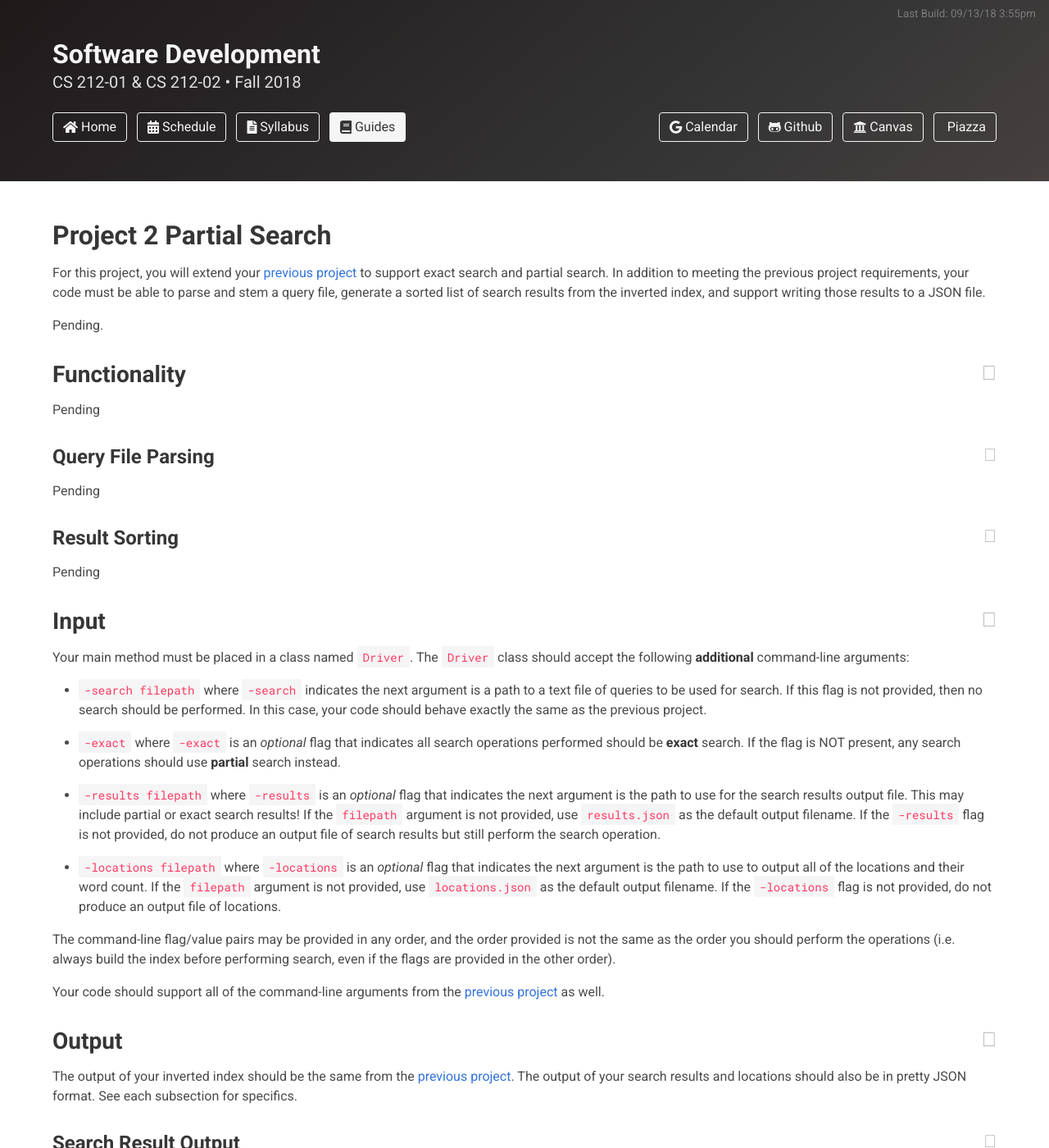
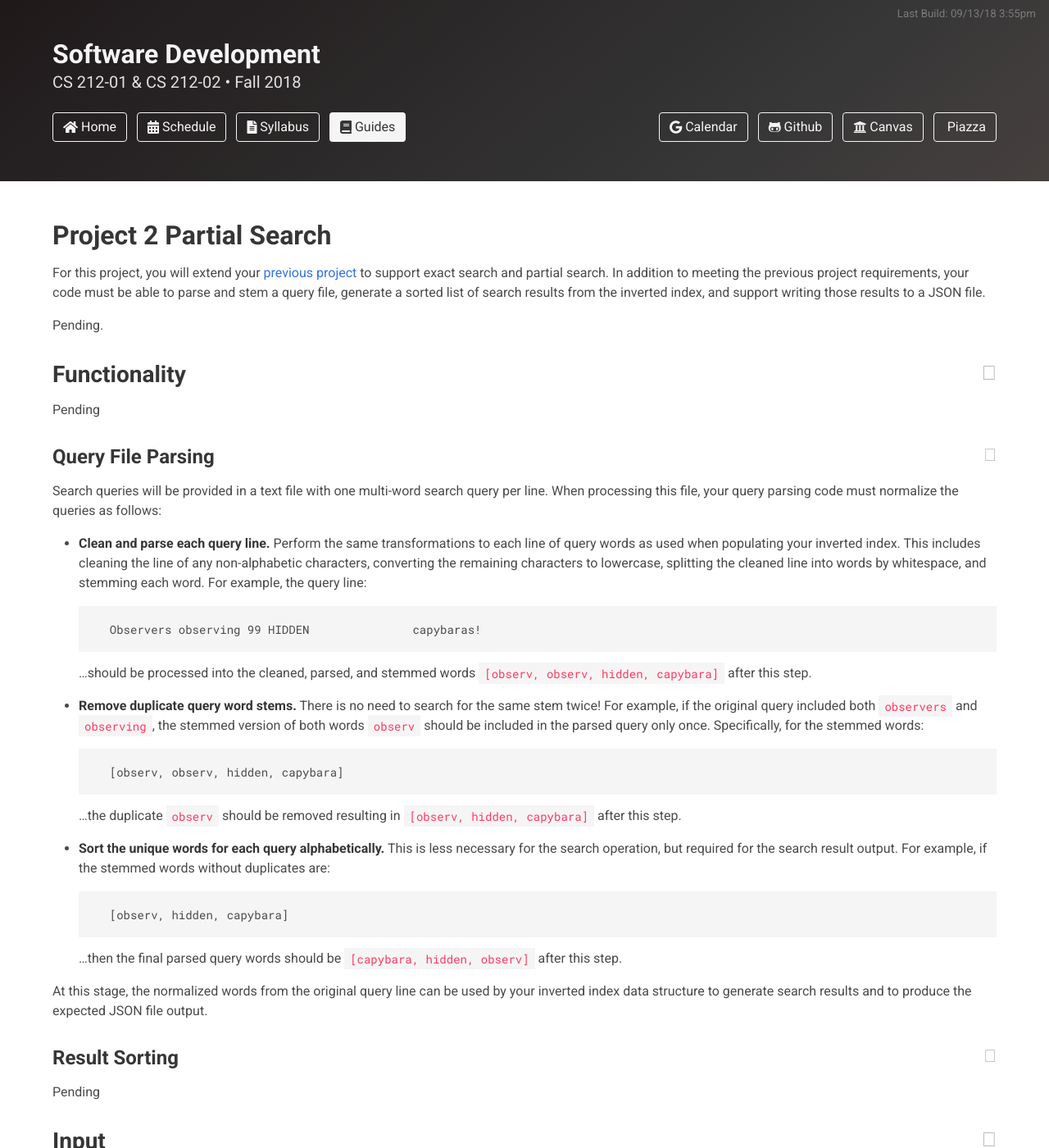
Before and after one commit to usf-cs212-fall2018/usf-cs212-fall2018.github.io, a Jekyll site: the page built from _posts/2018-09-12-project-2.md, in a window 1280 px wide and 1400 px high. Shown: the whole window at 82% size. Built offline with Jekyll 4.4.1, drawn with Linux system fonts in a browser that asks for light colours; nearby versions of some CDN libraries.

Commit message:
Adding query parsing.

````diff
--- a/_posts/2018-09-12-project-2.md
+++ b/_posts/2018-09-12-project-2.md
@@ -15,7 +15,33 @@ Pending
 
 {% include section.html level="h3" name="Query File Parsing" %}
 
-Pending
+Search queries will be provided in a text file with one multi-word search query per line. When processing this file, your query parsing code must normalize the queries as follows:
+
+  - **Clean and parse each query line.** Perform the same transformations to each line of query words as used when populating your inverted index. This includes cleaning the line of any non-alphabetic characters, converting the remaining characters to lowercase, splitting the cleaned line into words by whitespace, and stemming each word. For example, the query line:
+
+      ```
+      Observers observing 99 HIDDEN               capybaras!
+      ```
+
+      ...should be processed into the cleaned, parsed, and stemmed words `[observ, observ, hidden, capybara]` after this step.
+
+  - **Remove duplicate query word stems.** There is no need to search for the same stem twice! For example, if the original query included both `observers` and `observing`, the stemmed version of both words `observ` should be included in the parsed query only once. Specifically, for the stemmed words:
+
+      ```
+      [observ, observ, hidden, capybara]
+      ```
+
+      ...the duplicate `observ` should be removed resulting in `[observ, hidden, capybara]` after this step.
+
+  - **Sort the unique words for each query alphabetically.** This is less necessary for the search operation, but required for the search result output. For example, if the stemmed words without duplicates are:
+
+      ```
+      [observ, hidden, capybara]
+      ```
+
+      ...then the final parsed query words should be `[capybara, hidden, observ]` after this step.
+
+At this stage, the normalized words from the original query line can be used by your inverted index data structure to generate search results and to produce the expected JSON file output.
 
 {% include section.html level="h3" name="Result Sorting" %}
 
````
